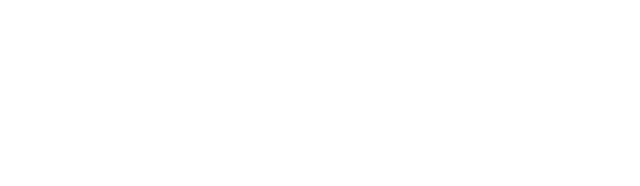
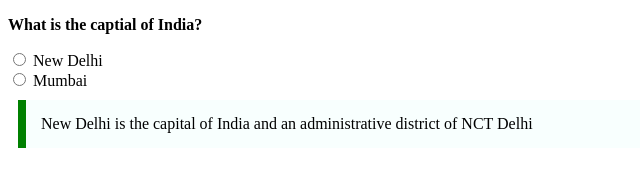
Before and after one commit to acciojob/trivia-Ronak-Panchal, a website: page main.html in a window 1280 px wide. Shown: the whole page, without its empty margins (0-640 px from the left). Drawn offline with Linux system fonts and the light colour scheme.

Commit message:
created a submission

```diff
--- a/main.html
+++ b/main.html
@@ -10,7 +10,16 @@
 	<!-- the entire body must be written by student -->
     <script type="text/javascript" src="./script.js">
 </script>
-
+ <p style="font-weight:bold;">
+        What is the captial of India?
+    </p>
+    <form action="">
+        <input type="radio" id="New Delhi" name="capital" value="New Delhi">
+        <label for="New Delhi">New Delhi</label><br>
+        <input type="radio" id="Mumbai" name="capital" value="Mumbai">
+        <label for="Mumbai">Mumbai</label>
+    </form>
+    <blockquote class="eg1">New Delhi is the capital of India and an administrative district of NCT Delhi</blockquote>
 </body>
 
 </html>
--- a/styles.css
+++ b/styles.css
@@ -1,2 +1,9 @@
 
 /* Your CSS Code here. */
+.eg1{
+    Max-width: 600px;
+    Margin: 10px;
+    Padding: 15px;
+    border-left: 8px solid green;
+    background-color: #f8fffe;
+};
```
